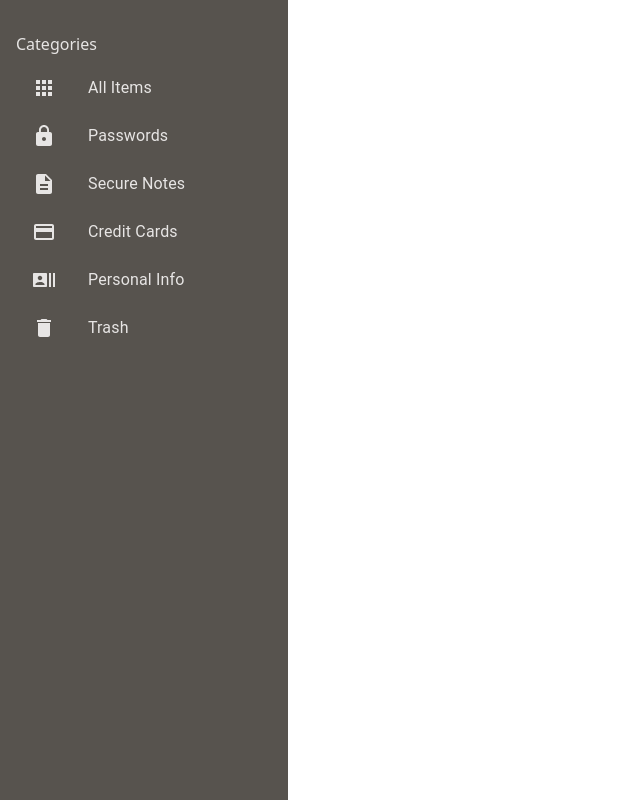
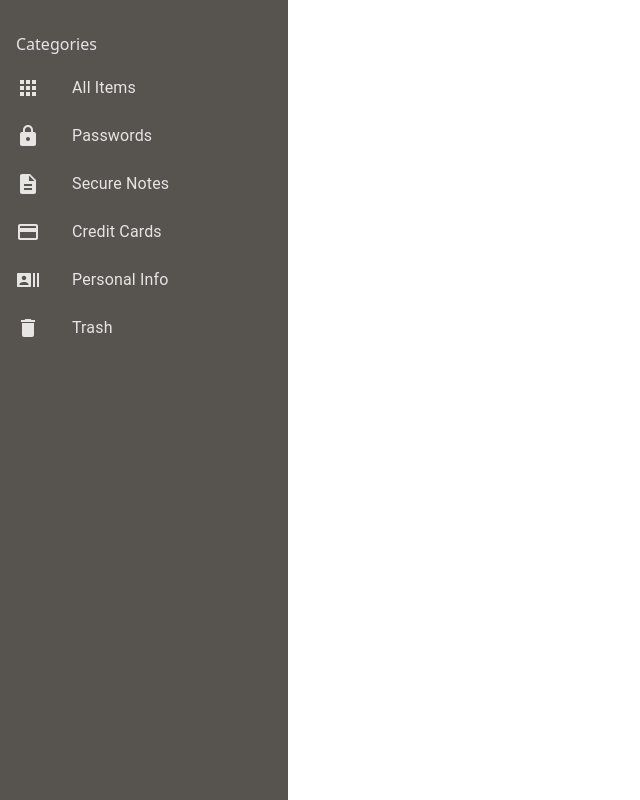
Before and after one commit to R-Velmurugan/password-manager, a React (Create React App) app: page / in a window 1280 px wide. Shown: the whole page, without its empty margins (0-640 px from the left). Built offline with nearby package versions, Linux system fonts and the light colour scheme; some icons are missing; the HTML template or start-up script is replaced by a standard one.

Commit message:
refactored code

```diff
--- a/src/components/Sidebar/Categories/Categories.jsx
+++ /dev/null
@@ -1,30 +0,0 @@
-import AppsIcon from '@mui/icons-material/Apps';
-import HttpsIcon from '@mui/icons-material/Https';
-import DescriptionIcon from '@mui/icons-material/Description';
-import CreditCardIcon from '@mui/icons-material/CreditCard';
-import RecentActorsIcon from '@mui/icons-material/RecentActors';
-import DeleteIcon from '@mui/icons-material/Delete';
-import CategoryOption from "./CategoryOption";
-import {List, ListItemButton, ListItemIcon, ListItemText} from "@mui/material";
-export default function Categories(){
-
-    const APPS_ICON = <AppsIcon className="text-stone-200" />
-    const PASSWORD_LOCK = <HttpsIcon className="text-stone-200" />
-    const DESCRIPTION_ICON = <DescriptionIcon className="text-stone-200" />
-    const CREDIT_CARD_ICON = <CreditCardIcon className="text-stone-200" />
-    const PERSONAL_INFO_ICON = <RecentActorsIcon className="text-stone-200" />
-    const DELETE_ICON = <DeleteIcon className="text-stone-200" />
-
-    return (
-        <ul className="text-stone-200 mx-4" >
-            <List>
-                <CategoryOption optionName = "All Items" optionIcon = {APPS_ICON}/>
-                <CategoryOption optionName = "Passwords" optionIcon = {PASSWORD_LOCK}/>
-                <CategoryOption optionName = "Secure Notes" optionIcon = {DESCRIPTION_ICON}/>
-                <CategoryOption optionName = "Credit Cards" optionIcon = {CREDIT_CARD_ICON}/>
-                <CategoryOption optionName = "Personal Info" optionIcon = {PERSONAL_INFO_ICON}/>
-                <CategoryOption optionName = "Trash" optionIcon = {DELETE_ICON}/>
-            </List>
-        </ul>
-    );
-}
--- a/src/components/Sidebar/Sidebar.jsx
+++ b/src/components/Sidebar/Sidebar.jsx
@@ -1,13 +1,36 @@
 import NavSidebar from "./NavSidebar";
-import Categories from "./Categories/Categories";
+import AppsIcon from "@mui/icons-material/Apps";
+import HttpsIcon from "@mui/icons-material/Https";
+import DescriptionIcon from "@mui/icons-material/Description";
+import CreditCardIcon from "@mui/icons-material/CreditCard";
+import RecentActorsIcon from "@mui/icons-material/RecentActors";
+import DeleteIcon from "@mui/icons-material/Delete";
+import CategoryOption from "./Categories/CategoryOption";
+import {List} from "@mui/material";
 
 export default function Sidebar(){
+
+    const APPS_ICON = <AppsIcon className="text-stone-200" />
+    const PASSWORD_LOCK = <HttpsIcon className="text-stone-200" />
+    const DESCRIPTION_ICON = <DescriptionIcon className="text-stone-200" />
+    const CREDIT_CARD_ICON = <CreditCardIcon className="text-stone-200" />
+    const PERSONAL_INFO_ICON = <RecentActorsIcon className="text-stone-200" />
+    const DELETE_ICON = <DeleteIcon className="text-stone-200" />
+
     return(
         <aside className="w-1/3 md:w-72 bg-stone-600 h-screen font-medium" >
             <NavSidebar/>
 
             <p className="mt-4 ml-4 text-stone-200" >Categories</p>
-            <Categories/>
+
+            <List className=" pl-1 mt-4 ml-4 text-stone-200">
+                <CategoryOption optionName = "All Items" optionIcon = {APPS_ICON}/>
+                <CategoryOption optionName = "Passwords" optionIcon = {PASSWORD_LOCK}/>
+                <CategoryOption optionName = "Secure Notes" optionIcon = {DESCRIPTION_ICON}/>
+                <CategoryOption optionName = "Credit Cards" optionIcon = {CREDIT_CARD_ICON}/>
+                <CategoryOption optionName = "Personal Info" optionIcon = {PERSONAL_INFO_ICON}/>
+                <CategoryOption optionName = "Trash" optionIcon = {DELETE_ICON}/>
+            </List>
         </aside>
     );
 }
```
